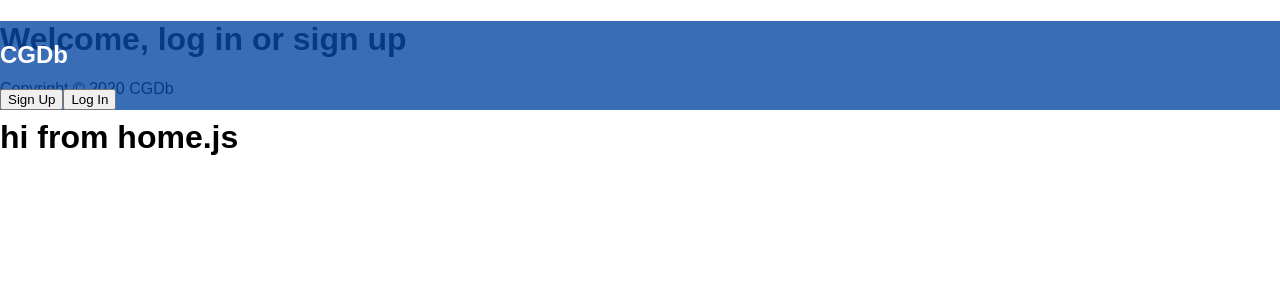
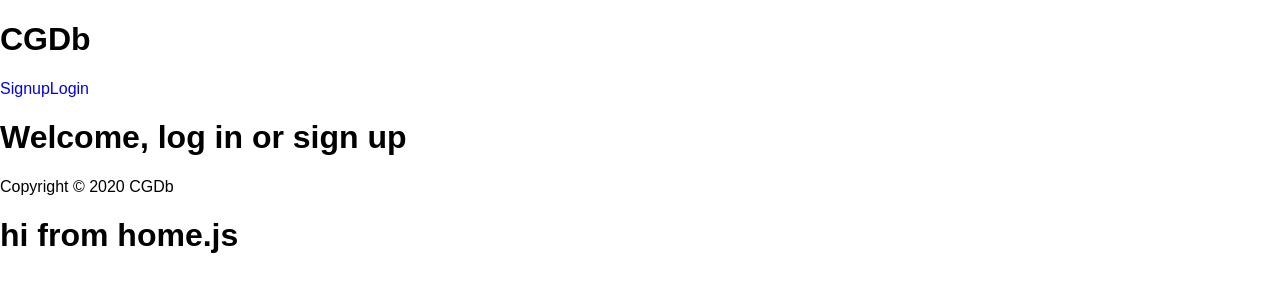
Before and after one commit to bradlarsoncode/CGDb, a React (Create React App) app in the folder frontend/: page / in a window 1280 px wide. Shown: the top 300 px of the page. Built offline with nearby package versions, Linux system fonts and the light colour scheme.

Commit message:
brad first commit so i can pull

```diff
--- /dev/null
+++ b/frontend/src/components/nav/navbar.js
@@ -0,0 +1,48 @@
+
+import React from 'react';
+import { Link } from 'react-router-dom'
+
+
+class NavBar extends React.Component {
+  constructor(props) {
+    super(props);
+    this.logoutUser = this.logoutUser.bind(this);
+    this.getLinks = this.getLinks.bind(this);
+  }
+
+  logoutUser(e) {
+      e.preventDefault();
+      this.props.logout();
+  }
+
+  // Selectively render links dependent on whether the user is logged in
+  getLinks() {
+      if (this.props.loggedIn) {
+        return (
+            <div>
+                <Link to={'/profile'}>Profile</Link>
+                <Link to={'/new_tweet'}>Write a Tweet</Link>
+                <button onClick={this.logoutUser}>Logout</button>
+            </div>
+        );
+      } else {
+        return (
+            <div>
+                <Link to={'/signup'}>Signup</Link>
+                <Link to={'/login'}>Login</Link>
+            </div>
+        );
+      }
+  }
+
+  render() {
+      return (
+        <div>
+            <h1>CGDb</h1>
+            { this.getLinks() }
+        </div>
+      );
+  }
+}
+
+export default NavBar;
--- a/frontend/src/components/nav/navbar.jsx
+++ b/frontend/src/components/nav/navbar.jsx
@@ -1,3 +1,4 @@
+<<<<<<< Updated upstream:frontend/src/components/nav/navbar.jsx
 import React from "react";
 import { Link } from "react-router-dom";
 import "./navbar.scss";
@@ -46,3 +47,53 @@ class Navbar extends React.Component {
 }
 
 export default Navbar;
+=======
+
+import React from 'react';
+import { Link } from 'react-router-dom'
+
+
+class NavBar extends React.Component {
+  constructor(props) {
+    super(props);
+    this.logoutUser = this.logoutUser.bind(this);
+    this.getLinks = this.getLinks.bind(this);
+  }
+
+  logoutUser(e) {
+      e.preventDefault();
+      this.props.logout();
+  }
+
+  // Selectively render links dependent on whether the user is logged in
+  getLinks() {
+      if (this.props.loggedIn) {
+        return (
+            <div>
+                <Link to={'/profile'}>Profile</Link>
+                <Link to={'/new_tweet'}>Write a Tweet</Link>
+                <button onClick={this.logoutUser}>Logout</button>
+            </div>
+        );
+      } else {
+        return (
+            <div>
+                <Link to={'/signup'}>Signup</Link>
+                <Link to={'/login'}>Login</Link>
+            </div>
+        );
+      }
+  }
+
+  render() {
+      return (
+        <div>
+            <h1>CGDb</h1>
+            { this.getLinks() }
+        </div>
+      );
+  }
+}
+
+export default NavBar;
+>>>>>>> Stashed changes:frontend/src/components/nav/navbar.js
```
